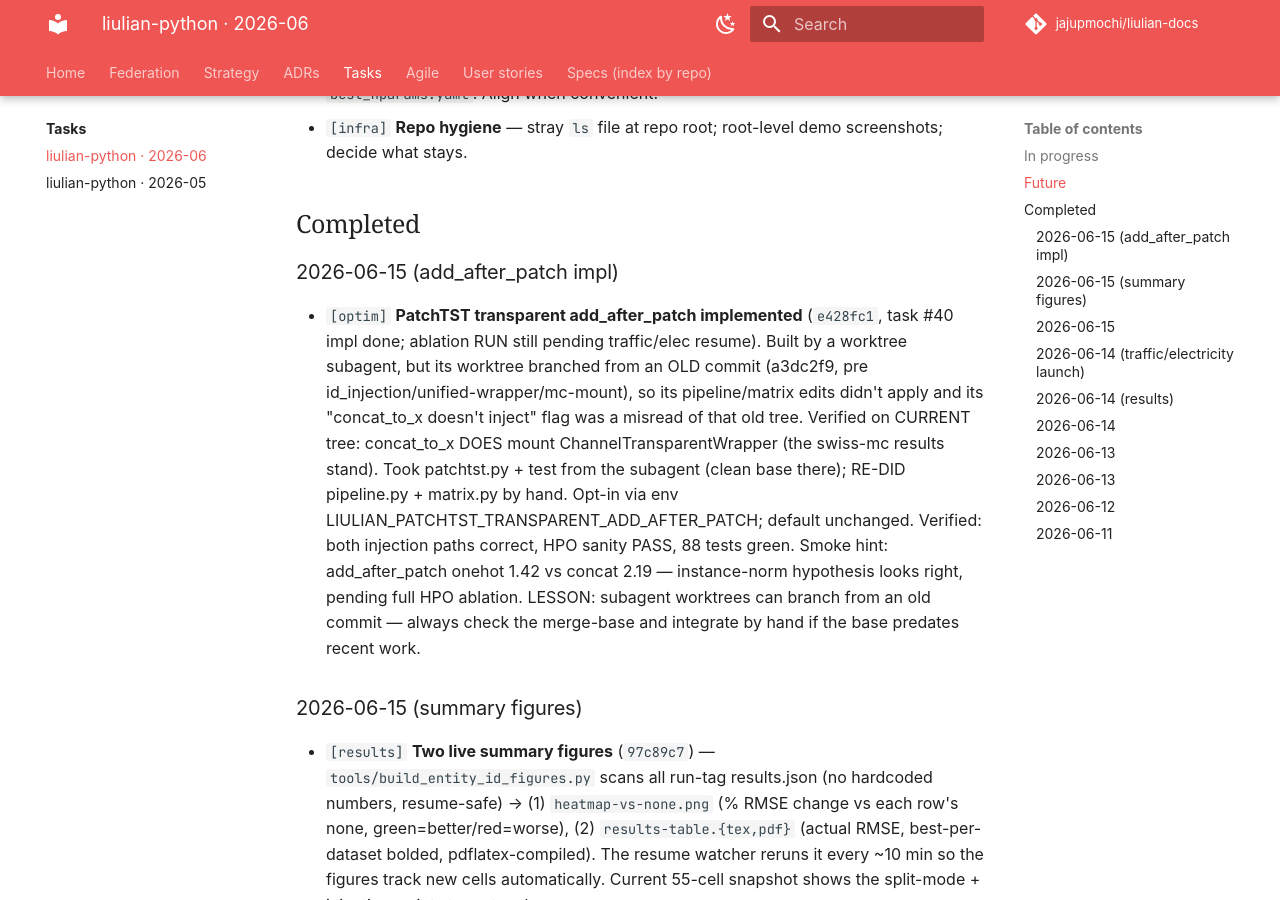
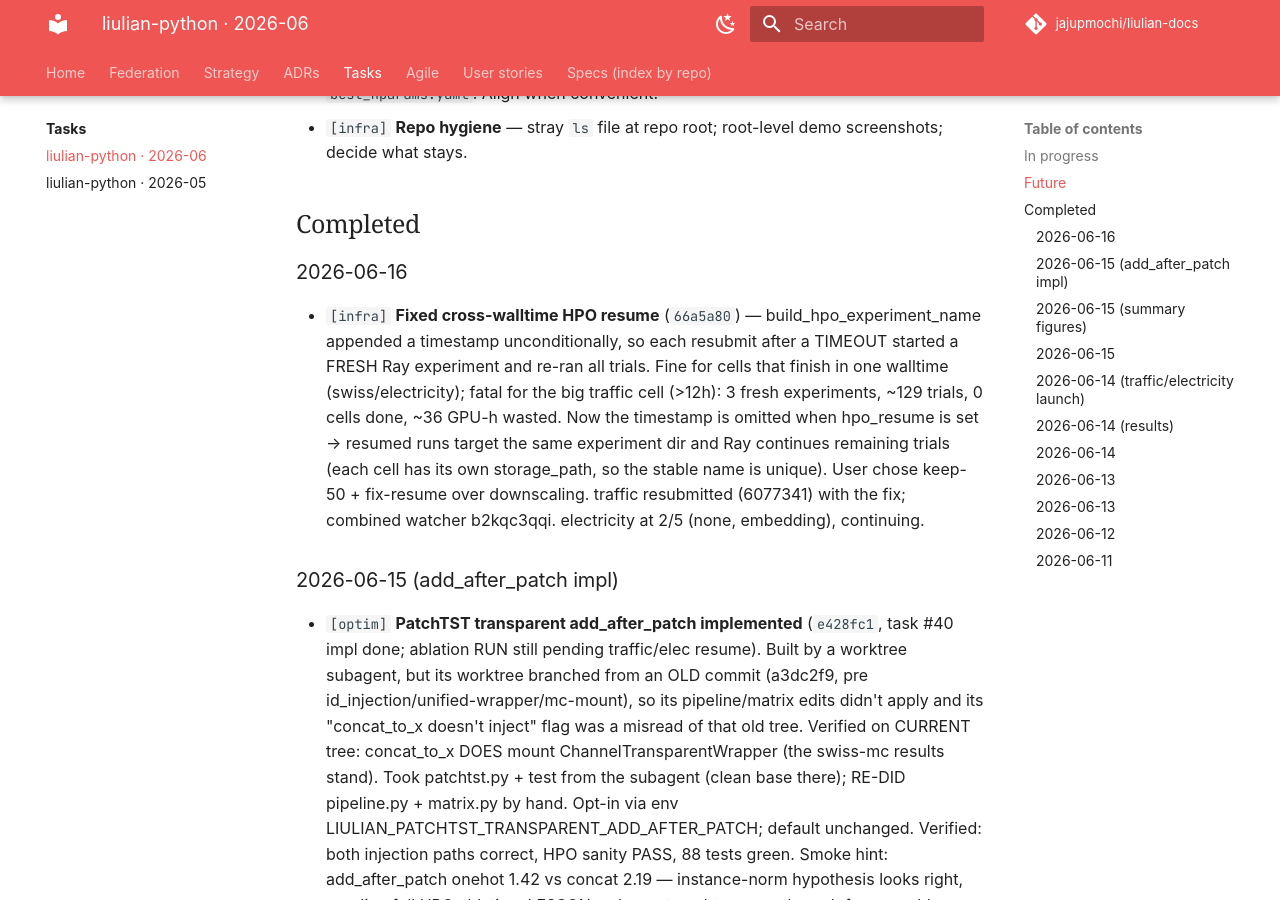
Before and after one commit to LIULIAN-AI/liulian-docs, an MkDocs documentation site: the page built from docs/tasks/liulian-python/2026-06.md, in a window 1280 px wide and 900 px high, scrolled down 1134 px. Built offline with MkDocs 1.6.1 and Material for MkDocs 9.7.7, drawn with Linux system fonts in a browser that asks for light colours; some web fonts are replaced; comment, search, counter and statistics services are not loaded.

Commit message:
docs(tasks): fix cross-walltime HPO resume (stable experiment name)
Co-Authored-By: Claude Fable 5 <noreply@anthropic.com>

```diff
--- a/docs/tasks/liulian-python/2026-06.md
+++ b/docs/tasks/liulian-python/2026-06.md
@@ -45,6 +45,20 @@ IDs (`#N`) kept for traceability.
   demo screenshots; decide what stays.
 
 ## Completed
+
+### 2026-06-16
+
+- `[infra]` **Fixed cross-walltime HPO resume** (`66a5a80`) —
+  build_hpo_experiment_name appended a timestamp unconditionally, so each
+  resubmit after a TIMEOUT started a FRESH Ray experiment and re-ran all
+  trials. Fine for cells that finish in one walltime (swiss/electricity);
+  fatal for the big traffic cell (>12h): 3 fresh experiments, ~129 trials,
+  0 cells done, ~36 GPU-h wasted. Now the timestamp is omitted when
+  hpo_resume is set → resumed runs target the same experiment dir and Ray
+  continues remaining trials (each cell has its own storage_path, so the
+  stable name is unique). User chose keep-50 + fix-resume over downscaling.
+  traffic resubmitted (6077341) with the fix; combined watcher b2kqc3qqi.
+  electricity at 2/5 (none, embedding), continuing.
 
 ### 2026-06-15 (add_after_patch impl)
 
```
